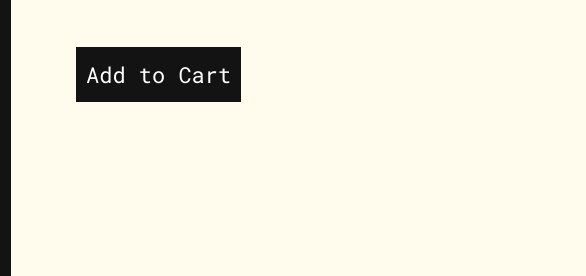
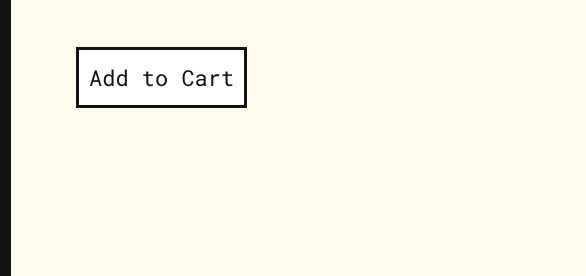
Before and after one commit to Ilan961128/Grandmas-Closet, a website: page index.html in a window 1280 px wide. In both pictures the pointer is over the element "Add to Cart". Shown: the part 560-836 px from the top of the page, 694-1280 px from the left. Drawn offline with Linux system fonts and the light colour scheme.

Commit message:
Changed Style for item

```diff
--- a/assets/css/style.css
+++ b/assets/css/style.css
@@ -106,5 +106,8 @@ body {
 }
 
 .add-to-cart:hover{
-
+    background-color: white;
+    color:#131313;
+    border: 3px solid #131313;
+    cursor: pointer;
 }
```
